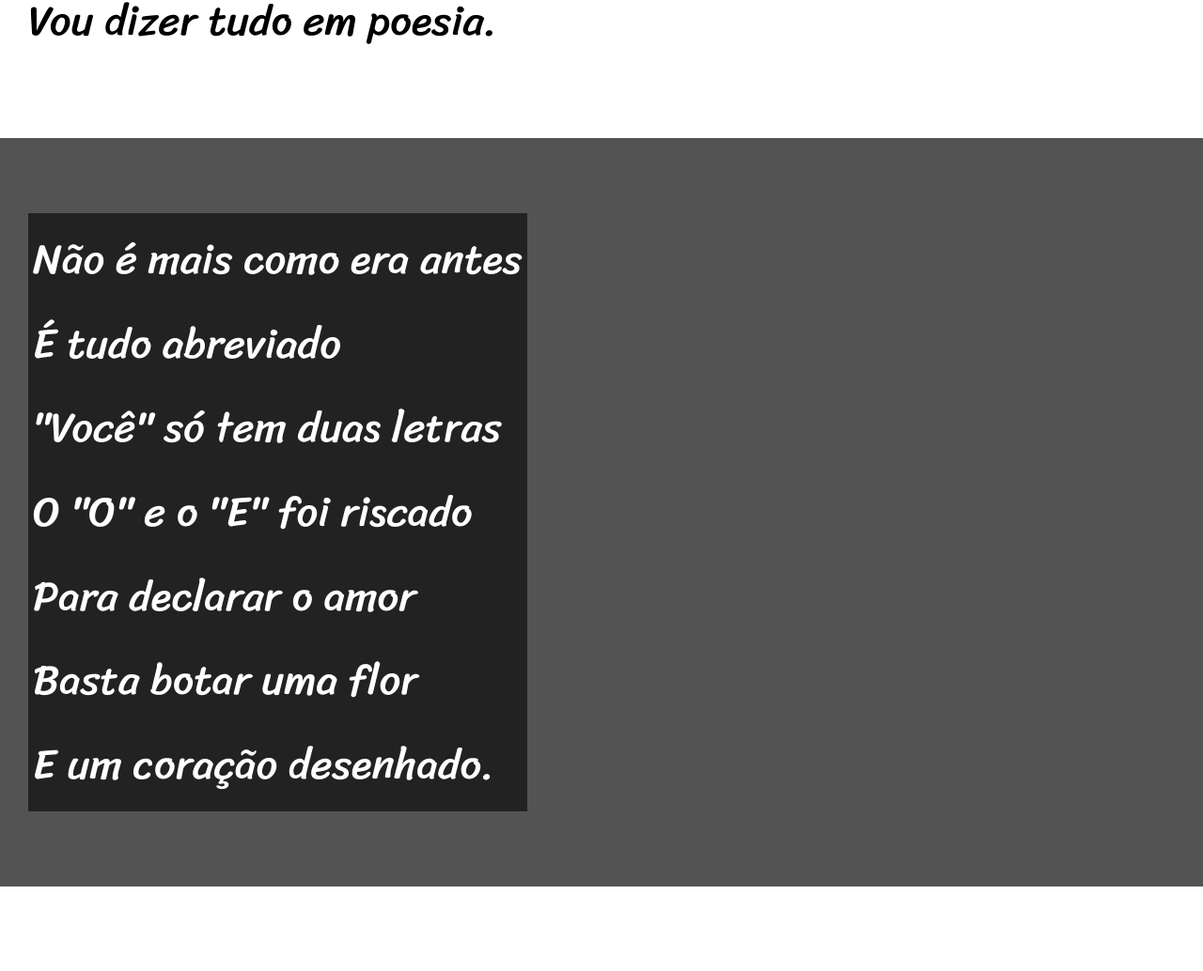
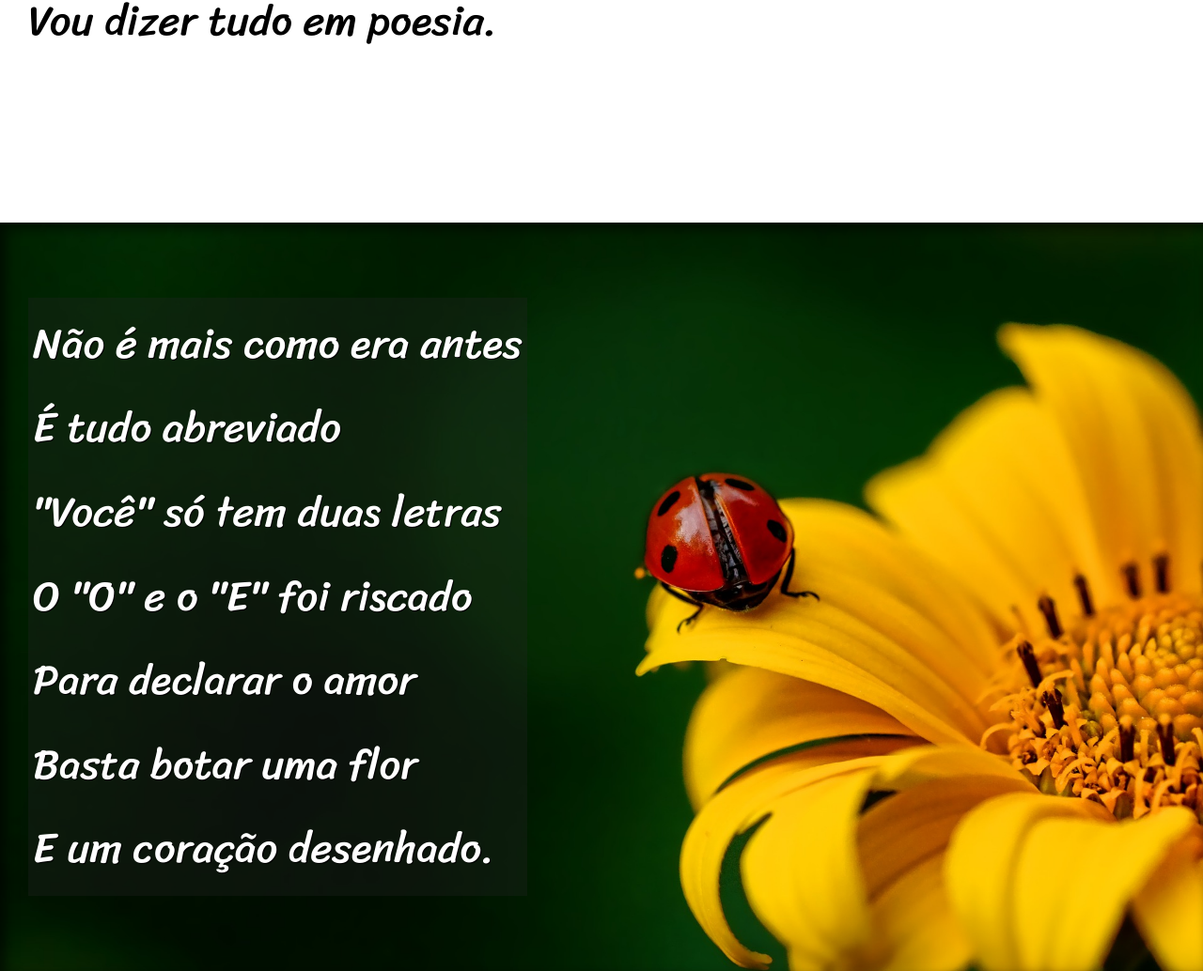
Before and after one commit to LucasSoaresDeOliveira/html-css, a plain HTML site: page desafios/d02/index.html in a window 1280 px wide. Shown: the part 900-1934 px from the top of the page at 94% size. Drawn offline with Linux system fonts and the light colour scheme.

Commit message:
finaização do projeto-cordel

```diff
--- a/desafios/d02/index.html
+++ b/desafios/d02/index.html
@@ -28,7 +28,7 @@
         </p>
     </section>
 
-    <section class="imagem">
+    <section class="imagem" id="img01">
         <p>
             Não é mais como era antes <br/>
             É tudo abreviado <br/>
@@ -62,7 +62,7 @@
             </p>
     </section>
 
-    <section class="imagem">
+    <section class="imagem" id="img02">
         <p>
             Tenho saudade das cartas <br/>
             Escritas com a própria mão <br/>
--- a/desafios/d02/style.css
+++ b/desafios/d02/style.css
@@ -59,6 +59,10 @@ section {
     font-size: 3.5vw;
 }
 
+section > p{
+    padding-bottom: 2em;
+}
+
 section.normal {
     background-color: white;
     color: black;
@@ -67,12 +71,25 @@ section.normal {
 section.imagem {
     background-color: rgb(83, 83, 83);
     color: white;
+    box-shadow: inset 6px 6px 13px rgba(0, 0, 0, 0.637);
+    background-size: cover;
+    background-attachment: fixed;
 }
 
 section.imagem > p {
     display: inline-block;
     padding: 5px;
-    background-color: rgb(34, 34, 34);
+    background-color: rgba(34, 34, 34, 0.322);
+    text-shadow: 1px 1px 0px black;
+}
+
+section#img01 {
+    background-image: url('../d02/imagens/background001.jpg');
+    background-position: right center;
+}
+
+section#img02 {
+    background-image: url('../d02/imagens/background002.jpg');
 }
 
 footer {
```
